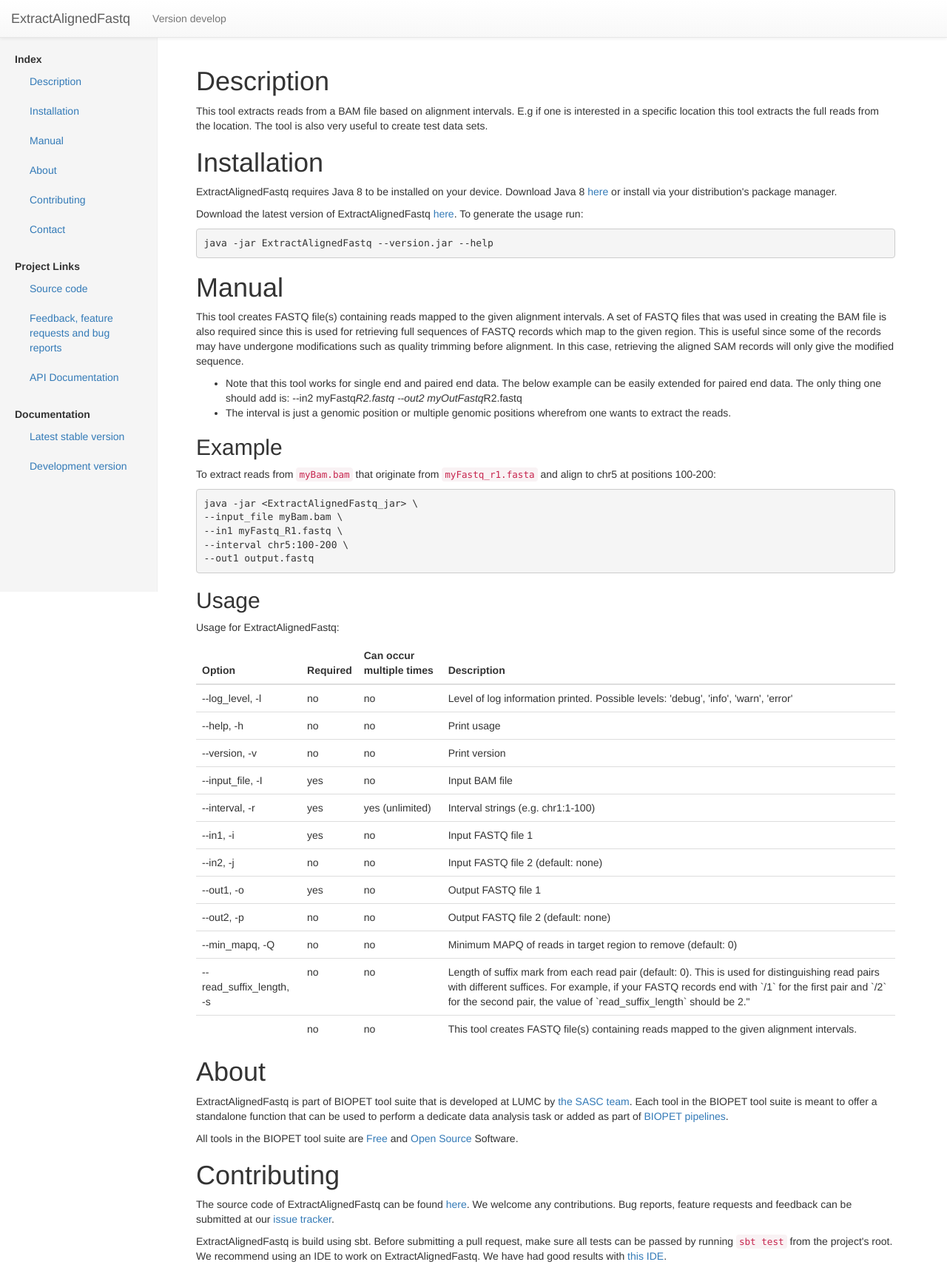
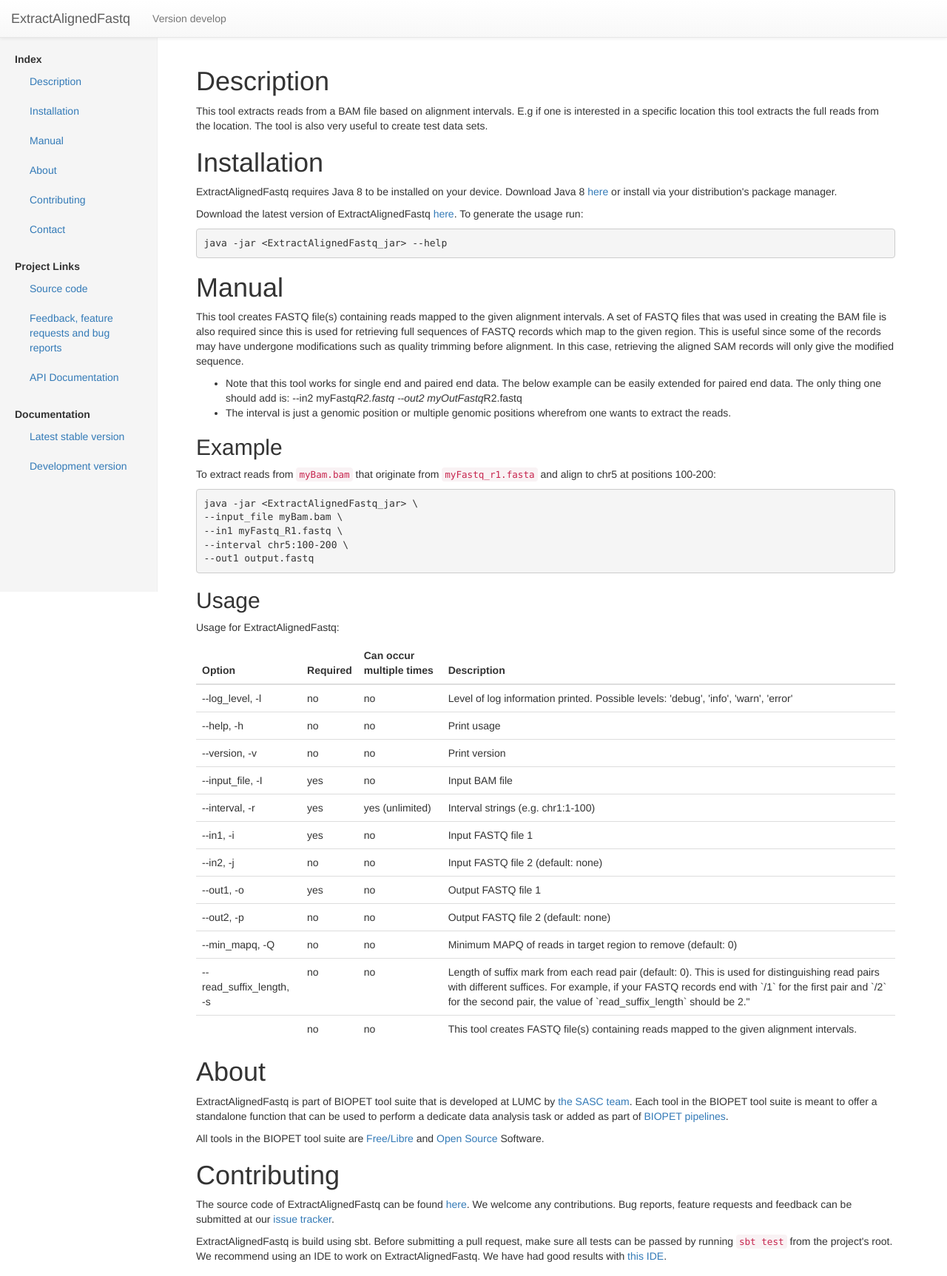
Before and after one commit to biopet/extractalignedfastq, a plain HTML site: page develop/index.html in a window 1280 px wide. Shown: the top 1725 px of the page at 74% size. Drawn offline with nearby package versions, Linux system fonts and the light colour scheme.

Commit message:
updated site

```diff
--- a/develop/index.html
+++ b/develop/index.html
@@ -93,7 +93,7 @@
         or install via your distribution&#39;s package manager.</p>
         <p>Download the latest version of ExtractAlignedFastq <a href="https://github.com/biopet/extractalignedfastq/releases/">here</a>.
         To generate the usage run:</p>
-        <pre><code>java -jar ExtractAlignedFastq --version.jar --help</code></pre>
+        <pre><code>java -jar &lt;ExtractAlignedFastq_jar&gt; --help</code></pre>
 
         <h1 id="manual" class="section">Manual</h1>
         <p>This tool creates FASTQ file(s) containing reads mapped to the given alignment intervals. A set of FASTQ files that was
@@ -210,7 +210,7 @@
         <p>ExtractAlignedFastq is part of BIOPET tool suite that is developed at LUMC by <a href="http://sasc.lumc.nl/">the SASC team</a>.
         Each tool in the BIOPET tool suite is meant to offer a standalone function that can be used to perform a
         dedicate data analysis task or added as part of <a href="http://biopet-docs.readthedocs.io/en/latest/">BIOPET pipelines</a>.</p>
-        <p>All tools in the BIOPET tool suite are <a href="https://www.gnu.org/philosophy/free-sw.html">Free</a> and
+        <p>All tools in the BIOPET tool suite are <a href="https://www.gnu.org/philosophy/free-sw.html">Free/Libre</a> and
         <a href="https://opensource.org/osd">Open Source</a> Software.</p>
 
         <h1 id="contributing" class="section">Contributing</h1>
```
